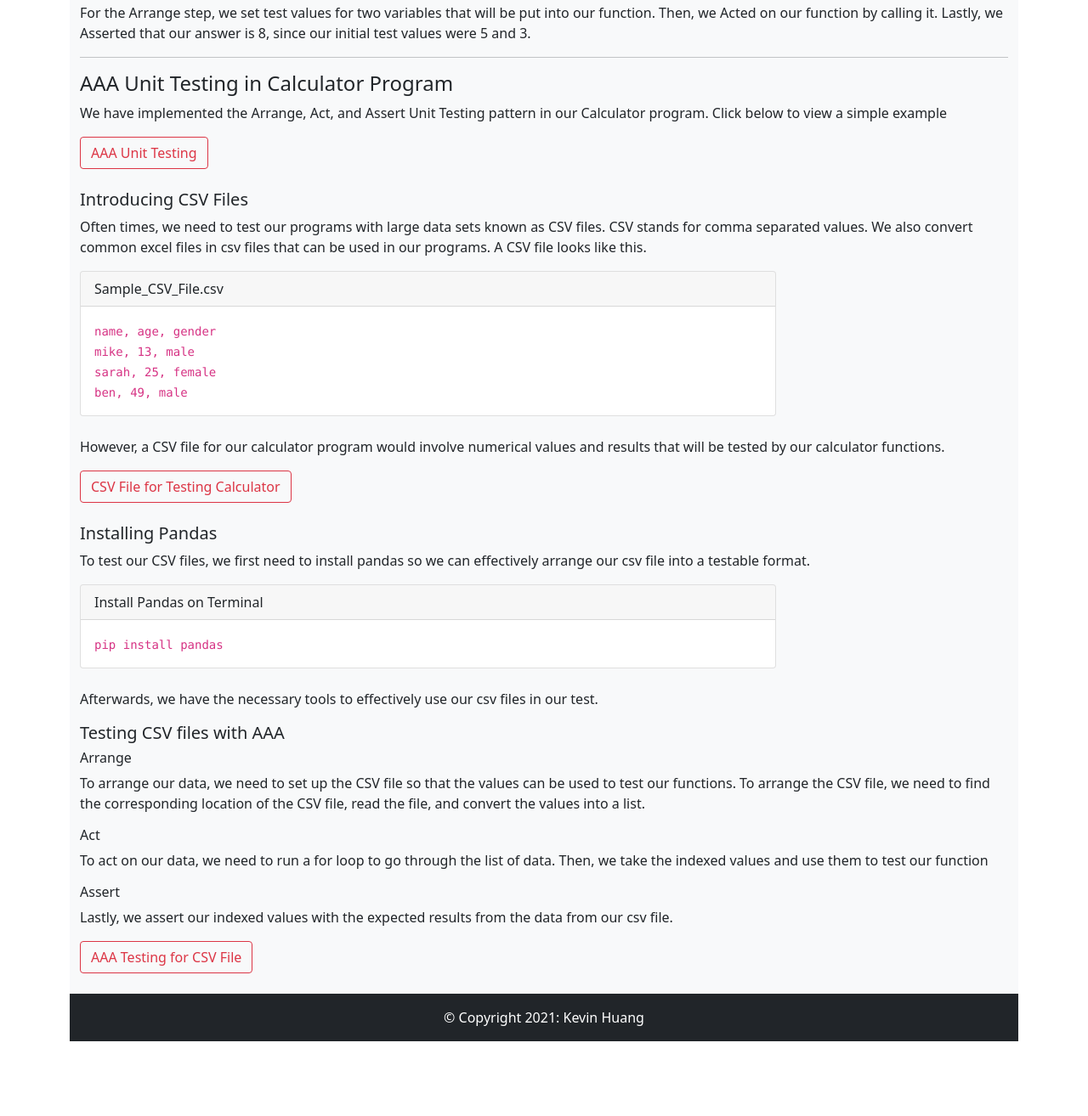
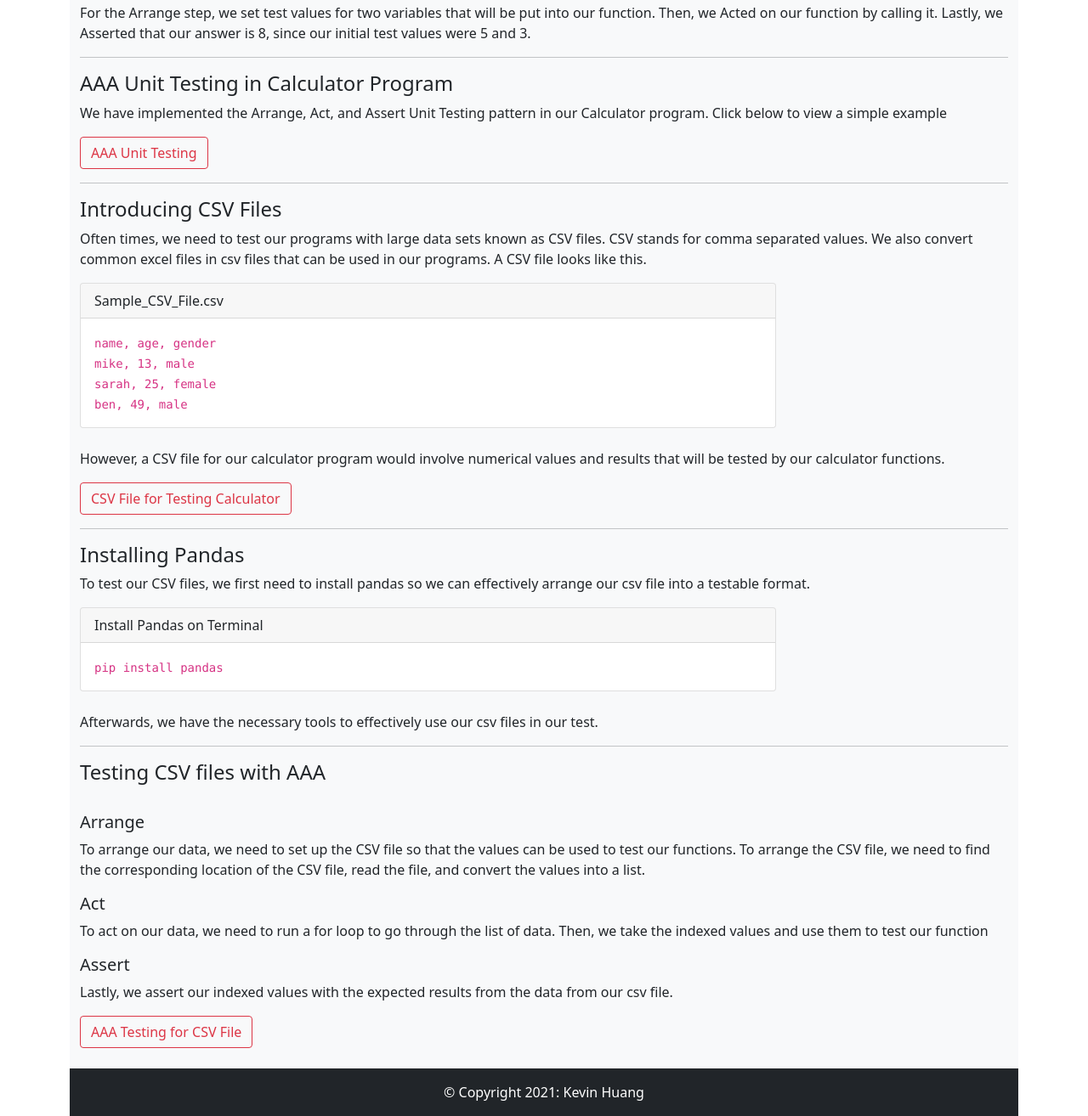
Before and after one commit to k3vinhu4ng/IS218Project2, a plain HTML site: page docs/aaa.html in a window 1280 px wide. Shown: the part 1284-2598 px from the top of the page at 85% size. Before the commit the page ends 2510 px from the top, so only its background shows below. Drawn offline with nearby package versions, Linux system fonts and the light colour scheme.

Commit message:
added github link, csv edits

```diff
--- a/docs/aaa.html
+++ b/docs/aaa.html
@@ -154,9 +154,10 @@
 
         <a href="https://github.com/k3vinhu4ng/IS218calculator/blob/0346c4665900a5dad67a279ce07eb08b1d28ec7d/tests/calculation_history_test.py#L232-L264"
            target="_blank" class="btn btn-outline-danger">AAA Unit Testing</a>
-        <br><br>
+        <br>
+       <hr>
 
-        <h5>Introducing CSV Files</h5>
+        <h4>Introducing CSV Files</h4>
         <p>Often times, we need to test our programs with large data sets known as CSV files. CSV stands for comma separated values.
             We also convert common excel files in csv files that can be used in our programs. A CSV file looks like this.</p>
         <div class="card w-75">
@@ -178,9 +179,10 @@
 
         <a href="https://github.com/k3vinhu4ng/IS218calculator/blob/history/tests/tests_data/addition.csv#L1-L3"
            target="_blank" class="btn btn-outline-danger">CSV File for Testing Calculator</a>
-        <br><br>
+        <br>
+        <hr>
 
-        <h5>Installing Pandas</h5>
+        <h4>Installing Pandas</h4>
 
         <p>To test our CSV files, we first need to install pandas so we can effectively arrange our csv file into a testable format.</p>
 
@@ -197,18 +199,20 @@
         <br>
 
         <p>Afterwards, we have the necessary tools to effectively use our csv files in our test. </p>
+<hr>
 
-        <h5>Testing CSV files with AAA</h5>
+        <h4>Testing CSV files with AAA</h4>
+        <br>
 
-        <h6>Arrange</h6>
+        <h5>Arrange</h5>
         <p>To arrange our data, we need to set up the CSV file so that the values can be used to test our functions. To arrange
         the CSV file, we need to find the corresponding location of the CSV file, read the file, and convert the values into a list.</p>
 
-        <h6>Act</h6>
+        <h5>Act</h5>
         <p>To act on our data, we need to run a for loop to go through the list of data. Then, we take the indexed values
         and use them to test our function</p>
 
-        <h6>Assert</h6>
+        <h5>Assert</h5>
         <p>Lastly, we assert our indexed values with the expected results from the data from our csv file.</p>
 
 
```
